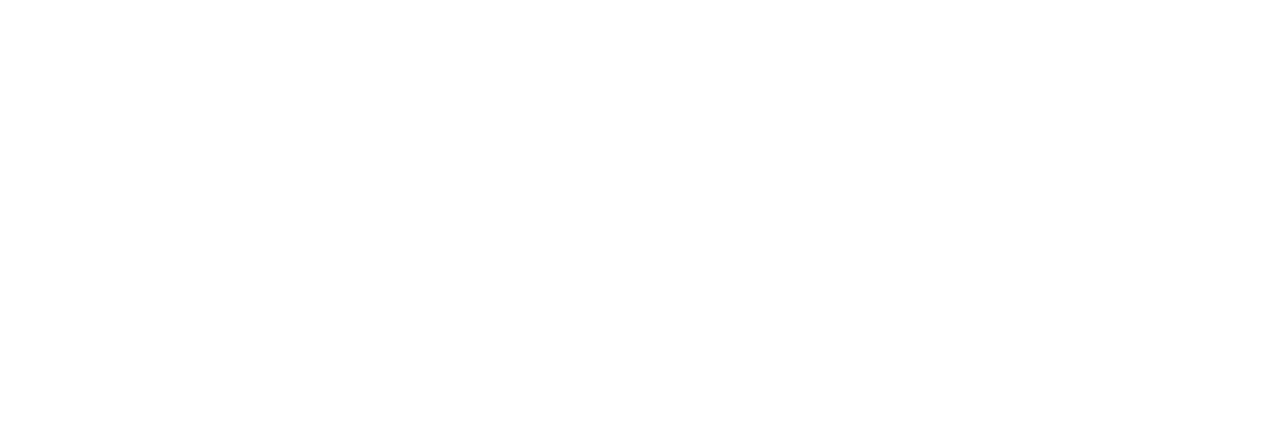
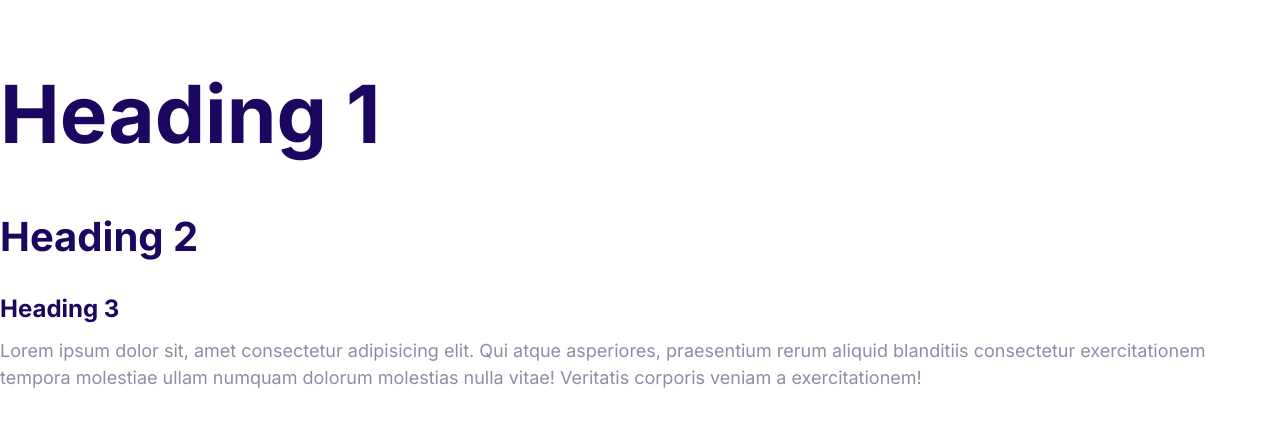
Before and after one commit to parthmishra0219/Moshify, a plain HTML site: page index.html in a window 1280 px wide. Drawn offline with Linux system fonts and the light colour scheme.

Commit message:
define the styles for fonts

```diff
--- a/css/styles.css
+++ b/css/styles.css
@@ -6,3 +6,49 @@
   --color-body: #918ca4;
 
 }
+html{
+  font-size: 62.5%;
+}
+
+body {
+  font-family: Inter,Arial, Helvetica, sans-serif;
+  font-size:2.4rem;
+  line-height: 1.5;
+  color: var(--color-body);
+}
+
+h1,h2,h3{
+  color: var(--color-heading);
+  margin-bottom: 1rem;
+}
+h1{
+  font-size: 7rem;
+}
+h2{
+  font-size: 4rem;
+}
+h3{
+  font-size: 3rem;
+
+}
+
+P{
+  margin-top: 0;
+}
+
+@media screen and (min-width:1024px){
+  body{
+    font-size: 1.8rem;
+  }
+  h1{
+    font-size: 8rem;
+  }
+  h2{
+    font-size: 4rem;
+
+  }
+  h3{
+    font-size: 2.4rem;
+
+  }
+}
--- a/index.html
+++ b/index.html
@@ -5,10 +5,16 @@
     <meta http-equiv="X-UA-Compatible" content="IE=edge">
     <meta name="viewport" content="width=device-width, initial-scale=1.0">
     <title>Document</title>
+    <link rel="preconnect" href="https://fonts.googleapis.com">
+<link rel="preconnect" href="https://fonts.gstatic.com" crossorigin>
+<link href="https://fonts.googleapis.com/css2?family=Inter:wght@400;700&display=swap" rel="stylesheet">
     <link rel="stylesheet" href="css/normalize.css">
     <link rel="stylesheet" href="css/styles.css">
 </head>
 <body>
-
+    <h1>Heading 1</h1>
+    <h2>Heading 2</h2>
+    <h3>Heading 3</h3>
+    <p>Lorem ipsum dolor sit, amet consectetur adipisicing elit. Qui atque asperiores, praesentium rerum aliquid blanditiis consectetur exercitationem tempora molestiae ullam numquam dolorum molestias nulla vitae! Veritatis corporis veniam a exercitationem!</p>
 </body>
 </html>
```
